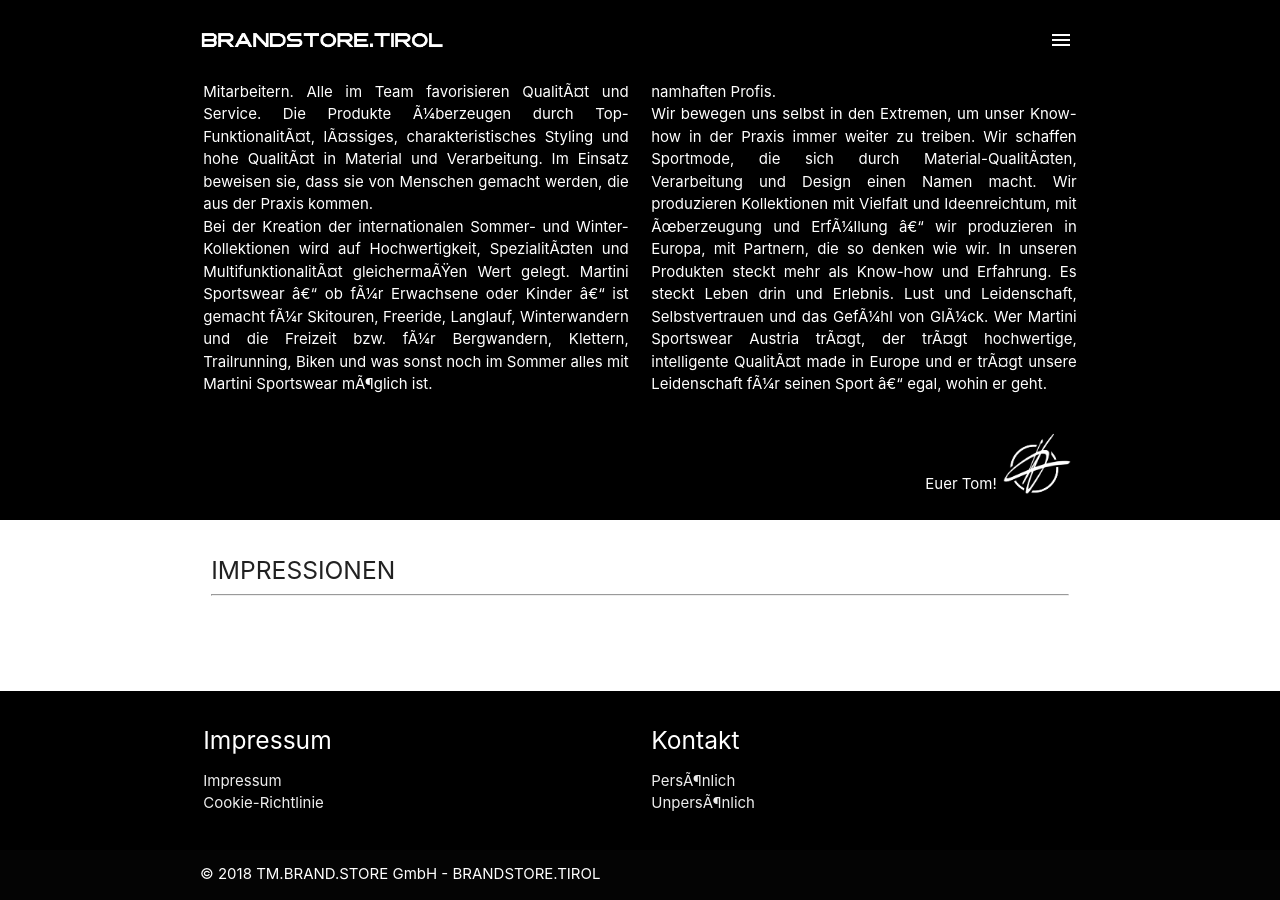
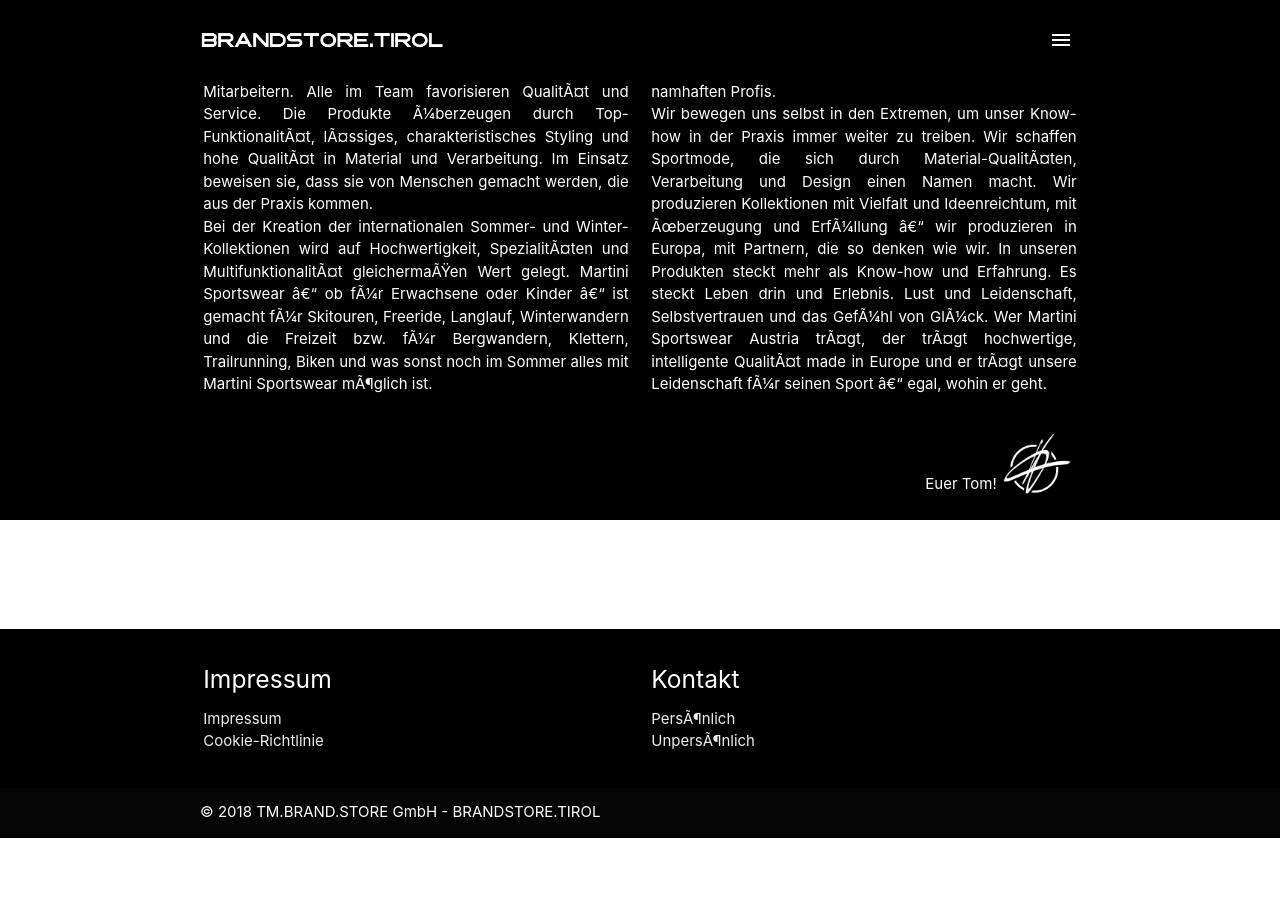
Before and after one commit to tompaulstattoos/paulstattoos, a Jekyll site: the page built from pages/impressionen/brands/martini_sportswear.html, in a window 1280 px wide and 900 px high, scrolled down 1057 px. Built offline with Jekyll 4.4.1, drawn with Linux system fonts in a browser that asks for light colours; after the commit the page ends 1895 px from its top, so only the background shows below that.

Commit message:
martini html

```diff
--- a/pages/impressionen/brands/martini_sportswear.html
+++ b/pages/impressionen/brands/martini_sportswear.html
@@ -15,7 +15,7 @@
 
   <div class="row">
     <div class="col s12">
-    {% for brand in site.data.brands.martini_sportswear.martini_sportswear %}
+    {% for brand in site.data.brands.martini_sportswear.impressionen %}
       <h5>IMPRESSIONEN</h5>
       <hr>
     {% endfor %}
```
